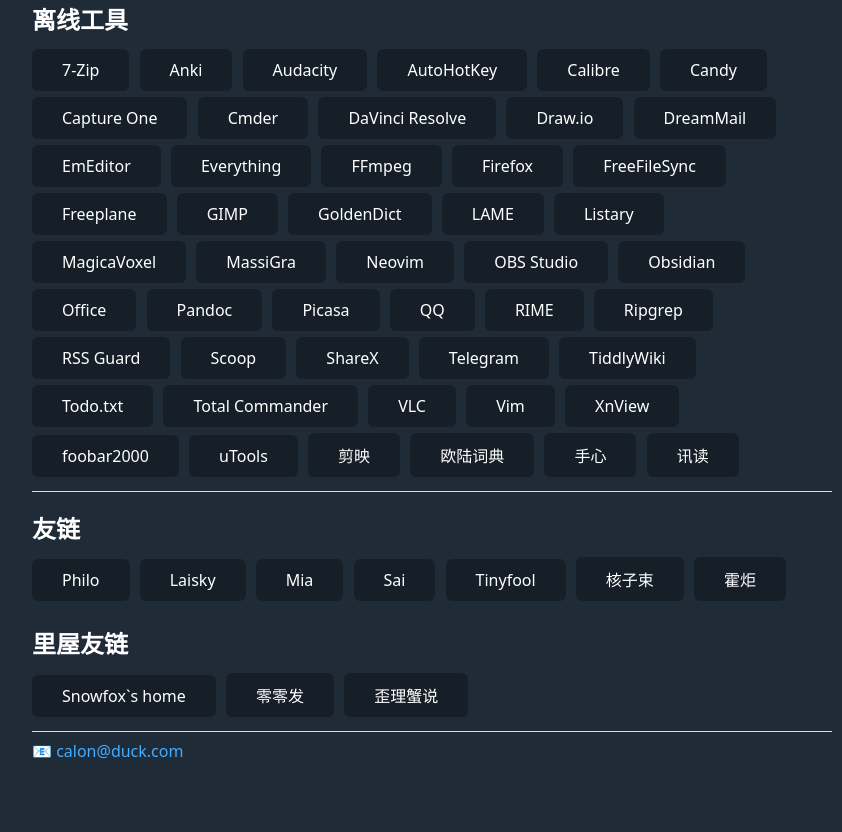
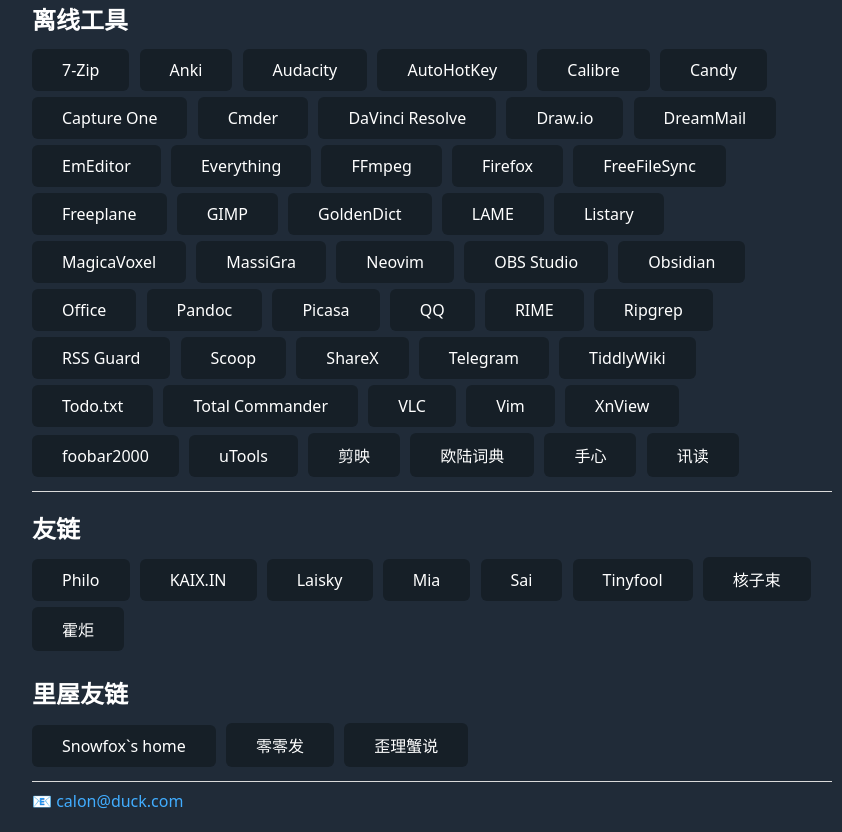
Before and after one commit to calon/calon.github.io, a plain HTML site: page index.html in a window 1280 px wide. Shown: the part 2593-3425 px from the top of the page, without its empty margins (208-1050 px from the left). Before the commit the page ends 3375 px from the top, so only its background shows below. Drawn offline with Linux system fonts and the light colour scheme.

Commit message:
Update index.html

```diff
--- a/index.html
+++ b/index.html
@@ -272,6 +272,7 @@
         <div>
           <h2>友链</h2>
           <A HREF="http://www.philoli.com/"><button>Philo</button></A>
+          <A HREF="https://kaix.in/"><button>KAIX.IN</button></A>
           <A HREF="https://blog.laisky.com/"><button>Laisky</button></A>
           <A HREF="https://miableem.com/"><button>Mia</button></A>
           <A HREF="http://saicn.com/me/"><button>Sai</button></A>
```
